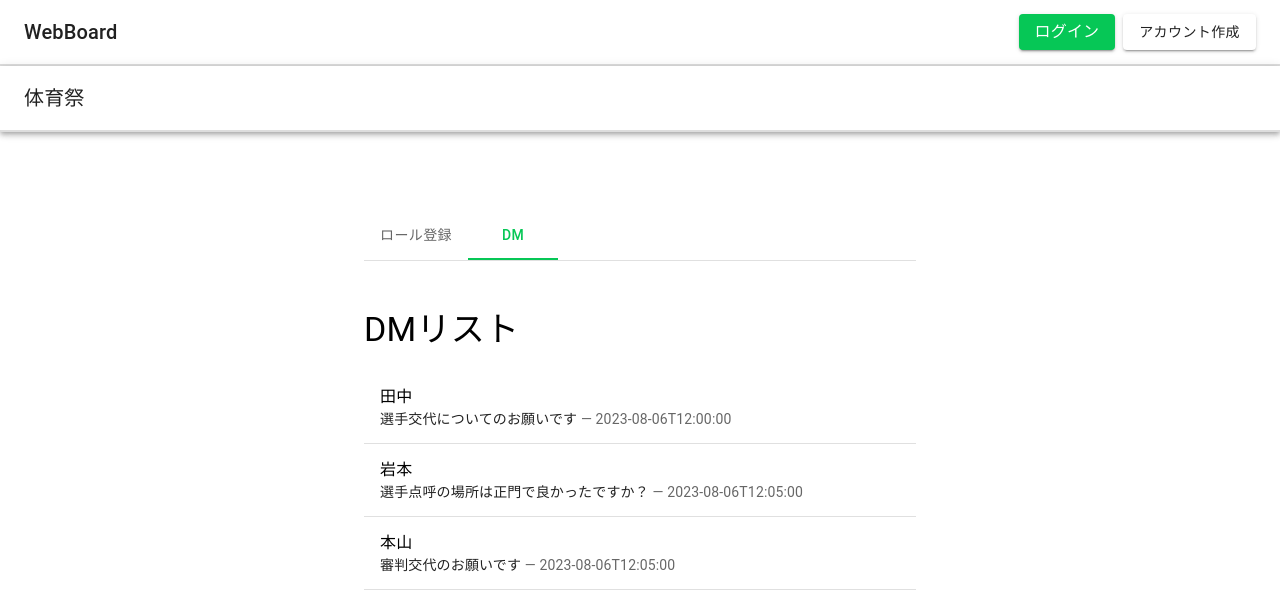
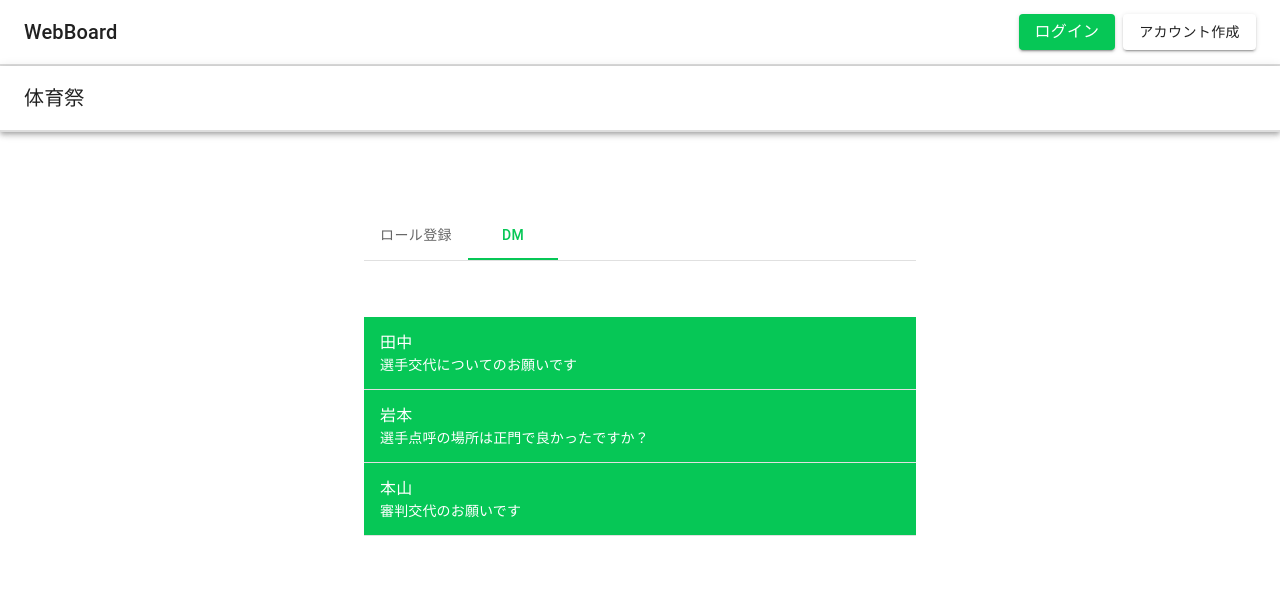
Before and after one commit to naka520/hazimete_mosafrontend, a React (Create React App) app: page /Administrator/Dm in a window 1280 px wide. Shown: the top 610 px of the page. Built offline with nearby package versions, Linux system fonts and the light colour scheme.

Commit message:
[modify]デザイン変更

```diff
--- a/src/Administrator/Dm.tsx
+++ b/src/Administrator/Dm.tsx
@@ -89,12 +89,15 @@ const DM: React.FC = () => {
                 <TabList
                   onChange={handlePage}
                   aria-label="lab API tabs example"
+
                 >
                   <Tab  label="ロール登録" value="1"  />
                   <Tab label="DM" value="2"  />
                 </TabList>
               </Box>
-              <TabPanel value="1">
+              <TabPanel value="1"
+
+              >
 
            <Navigate to="/Administrator/Board" />
         </TabPanel>
@@ -106,25 +109,23 @@ const DM: React.FC = () => {
             </ThemeProvider>
           </Box>
           <div>
-      <Typography variant="h4" component="h1" gutterBottom>
-        DMリスト
-      </Typography>
-      <List>
+
+      <List color="#FFFFFF">
         {mockDmList.map((dm) => (
-          <React.Fragment key={dm.id}>
+          <React.Fragment key={dm.id} >
             {/* <ListItem alignItems="flex-start" component={Link} to={`/dm/${dm.id}`}></ListItem> */}
-            <ListItem alignItems="flex-start" component={Link} to={`/Administrator/DmPanel`}>
+            <ListItem alignItems="flex-start" component={Link} to={`/Administrator/DmPanel`}
+            sx={{backgroundColor: "#06C756",color:"#FFFFFF"}}>
               <ListItemText
+              color="#FFFFFF"
                 primary={dm.sender}
                 secondary={
-                  <React.Fragment>
-                    <Typography component="span" variant="body2" color="text.primary">
+                  <React.Fragment >
+                    <Typography component="span" variant="body2" color="#FFFFFF">
                       {dm.content}
                     </Typography>
-                    {" — "}
-                    <Typography component="span" variant="body2" color="text.secondary">
-                      {dm.timestamp}
-                    </Typography>
+                    {"  "}
+
                   </React.Fragment>
                 }
               />
--- a/src/Administrator/Dmdata.tsx
+++ b/src/Administrator/Dmdata.tsx
@@ -5,13 +5,13 @@ const dmData:any = {
       id: 1,
       sender: "田中",
       content: "選手交代のお願い",
-      timestamp: "2023-08-06T12:00:00",
+
     },
     2: {
       id: 2,
       sender: "User2",
       content: "Hi User1! This is the second message.",
-      timestamp: "2023-08-06T12:05:00",
+
     },
     // Add more DM data here if needed
   };
--- a/src/Administrator/mockData.tsx
+++ b/src/Administrator/mockData.tsx
@@ -4,27 +4,25 @@ export interface Dm {
     id: number;
     sender: string;
     content: string;
-    timestamp: string;
+
   }
 
   const mockData: Dm[] = [
     {
       id: 1,
       sender: "田中",
-      content: "選手交代についてのお願いです",
-      timestamp: "2023-08-06T12:00:00",
+      content: "選手交代についてのお願いです"
     },
     {
       id: 2,
       sender: "岩本",
-      content: "選手点呼の場所は正門で良かったですか？",
-      timestamp: "2023-08-06T12:05:00",
+      content: "選手点呼の場所は正門で良かったですか？"
+
     },
     {
       id: 3,
       sender: "本山",
-      content: "審判交代のお願いです",
-      timestamp: "2023-08-06T12:05:00",
+      content: "審判交代のお願いです"
     },
     // Add more mock DMs here if needed
   ];
```
